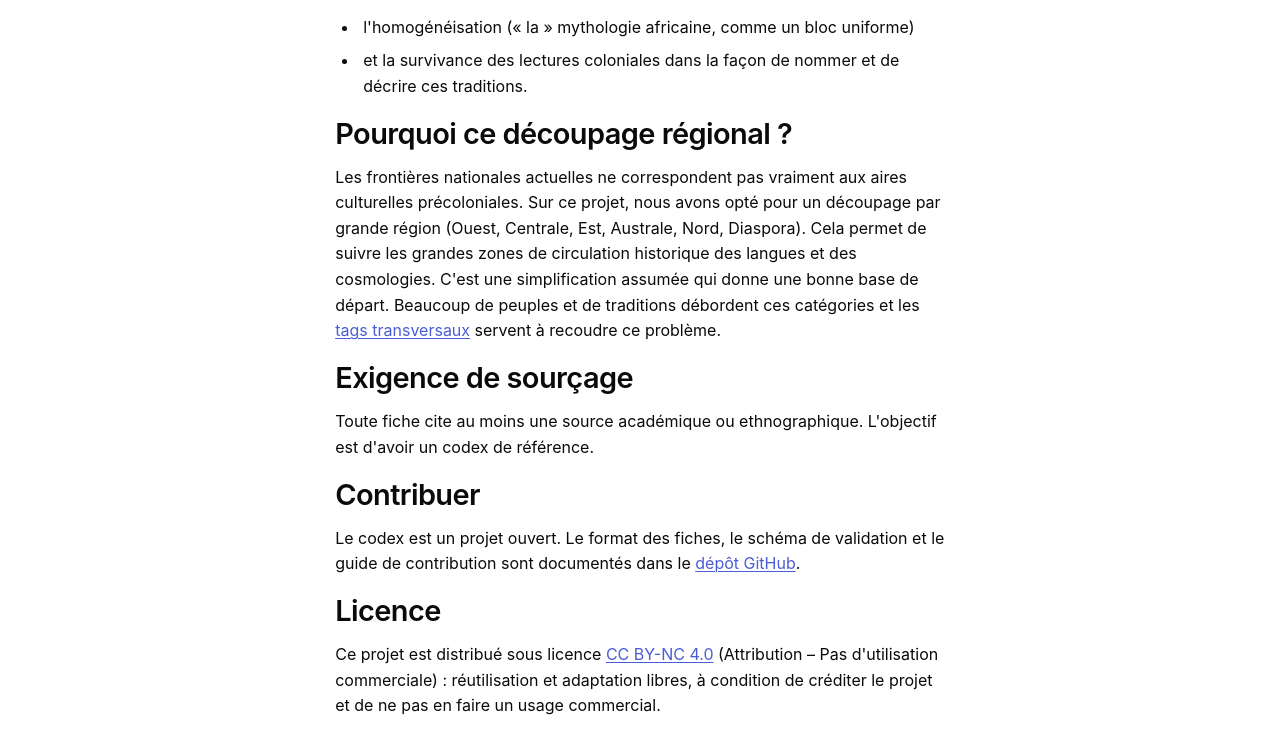
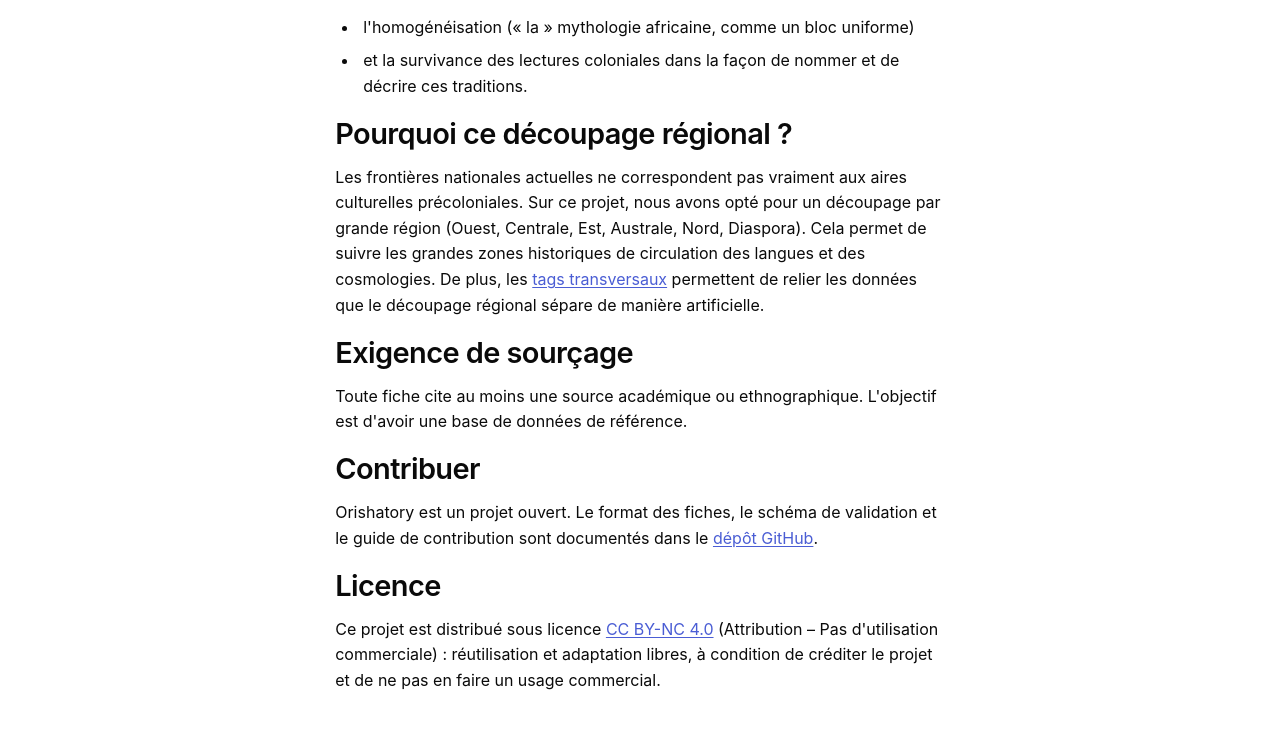
Before and after one commit to vidjinnangni/orishatory, an Astro site in the folder web/: page /a-propos in a window 1280 px wide. Shown: the part 297-1050 px from the top of the page. Built offline with nearby package versions, Linux system fonts and the light colour scheme; Astro itself is replaced by a stand-in of ours.

Commit message:
fix(web): update about and index pages

```diff
--- a/web/src/pages/a-propos.astro
+++ b/web/src/pages/a-propos.astro
@@ -31,28 +31,27 @@ import Breadcrumb from "../components/Breadcrumb.astro";
     <p>
       Les frontières nationales actuelles ne correspondent pas vraiment aux aires culturelles
       précoloniales. Sur ce projet, nous avons opté pour un découpage par grande région (Ouest, Centrale, Est, Australe, Nord,
-      Diaspora). Cela permet de suivre les grandes zones de circulation historique des langues et des
-      cosmologies. C'est une simplification assumée qui donne une bonne base de départ. Beaucoup de
-      peuples et de traditions débordent ces catégories et les <a href="/tags/">tags transversaux</a> servent
-      à recoudre ce problème.
+      Diaspora). Cela permet de suivre les grandes zones historiques de circulation des langues et des
+      cosmologies. De plus, les <a href="/tags/">tags transversaux</a> permettent de relier les données que
+      le découpage régional sépare de manière artificielle.
     </p>
 
     <h2>Exigence de sourçage</h2>
     <p>
-      Toute fiche cite au moins une source académique ou ethnographique. L'objectif est d'avoir un codex de
+      Toute fiche cite au moins une source académique ou ethnographique. L'objectif est d'avoir une base de données de
       référence.
     </p>
 
     <h2>Contribuer</h2>
     <p>
-      Le codex est un projet ouvert. Le format des fiches, le schéma de validation et le guide de
-      contribution sont documentés dans le <a href="https://github.com/vidjinnangni/orishatory">dépôt GitHub</a>.
+      Orishatory est un projet ouvert. Le format des fiches, le schéma de validation et le guide de
+      contribution sont documentés dans le <a href="https://github.com/vidjinnangni/orishatory" target="_blank">dépôt GitHub</a>.
     </p>
 
     <h2>Licence</h2>
     <p>
       Ce projet est distribué sous licence <a href="https://creativecommons.org/licenses/by-nc/4.0/"
-        >CC BY-NC 4.0</a
+        target="_blank">CC BY-NC 4.0</a
       > (Attribution – Pas d'utilisation commerciale) : réutilisation et adaptation libres, à condition de créditer le projet et de ne pas en faire un usage commercial.
     </p>
   </article>
--- a/web/src/pages/index.astro
+++ b/web/src/pages/index.astro
@@ -12,7 +12,7 @@ const regionCounts = REGIONS.map((region) => ({
 
 <BaseLayout title="Accueil">
   <section class="hero container">
-    <!-- <p class="eyebrow">Codex ouvert</p> -->
+    <!-- <p class="eyebrow">Base de données ouverte</p> -->
     <h1>Les mythologies du continent africain et de ses diasporas</h1>
     <p class="lede">
       {ALL_ENTITIES.length} fiches sourcées : divinités, héros, créatures, récits et rites
```
